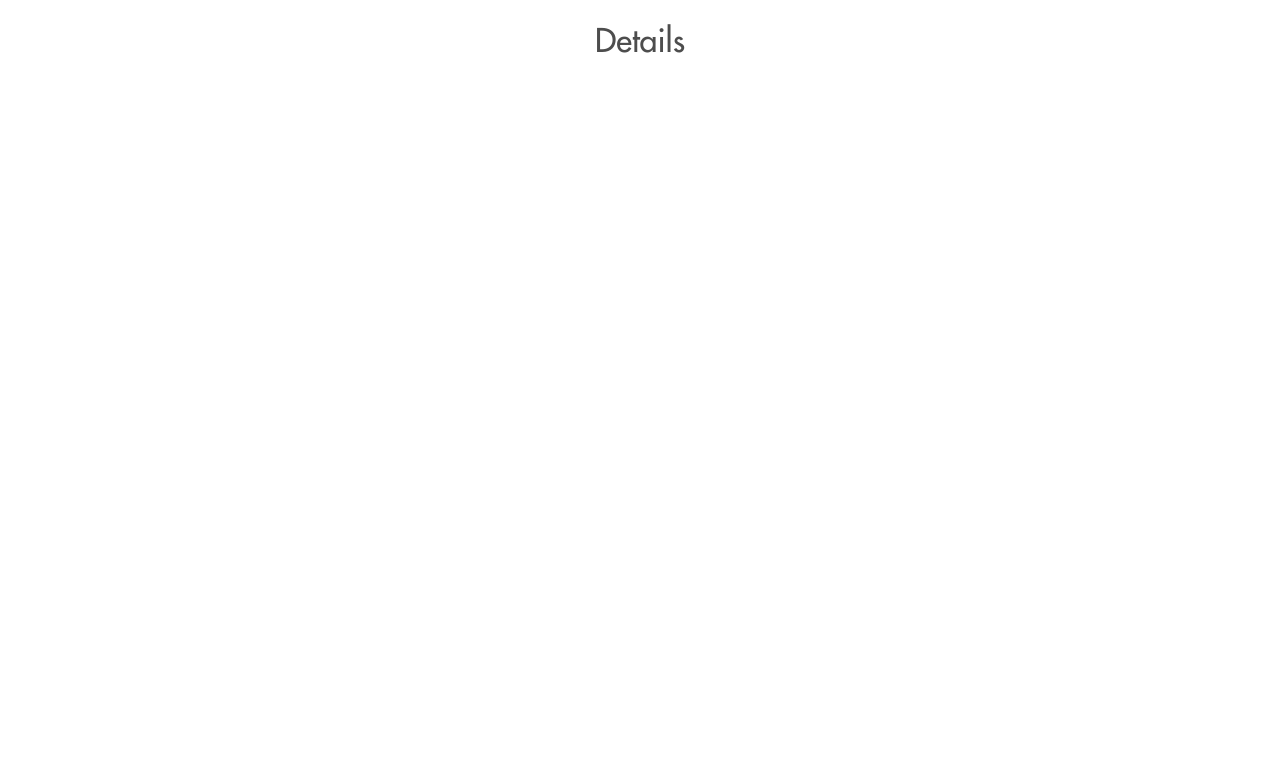
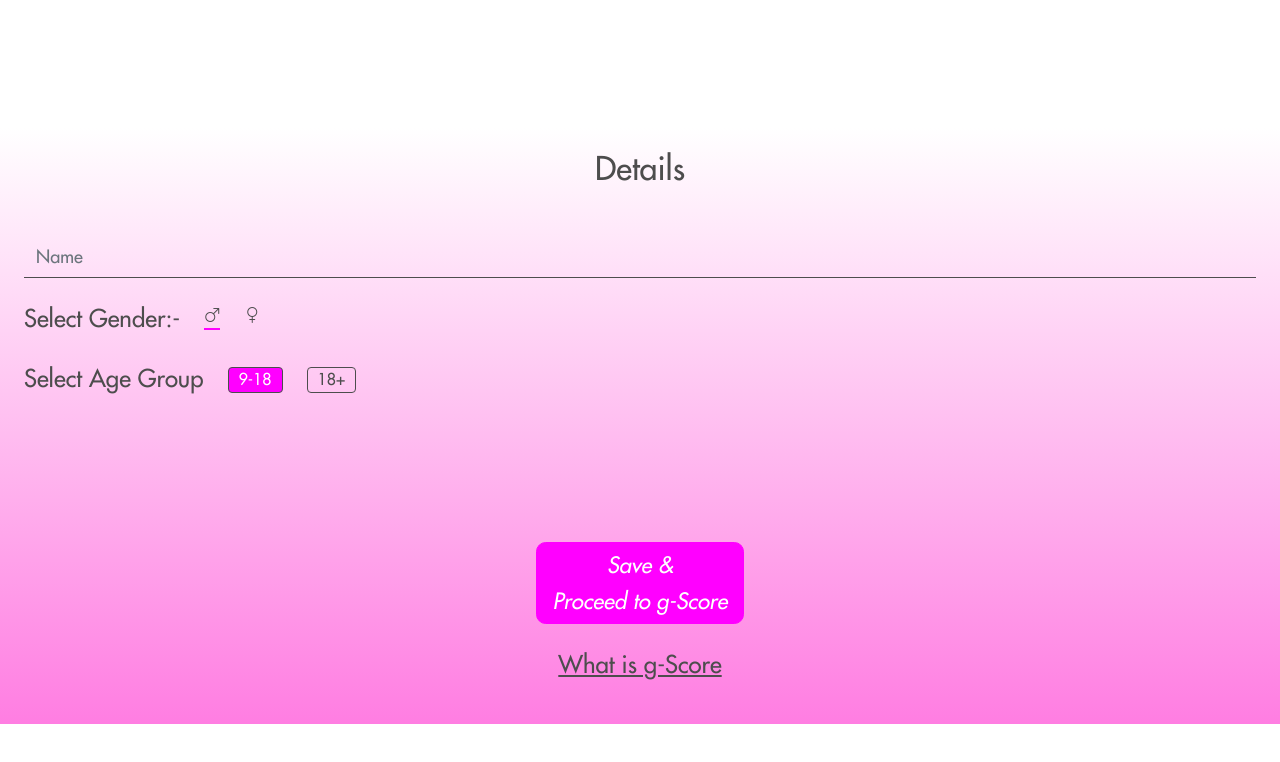
Before and after one commit to yogeshmonu/aryahut, a plain HTML site: page details.html in a window 1280 px wide. Drawn offline with nearby package versions, Linux system fonts and the light colour scheme.

Commit message:
details page completed

```diff
--- a/css/global.css
+++ b/css/global.css
@@ -48,10 +48,7 @@ a { color: var(--Grey) }
 	font-size: 22px;
 	border-radius: .6rem;
 }
-.form-control {
-	border-radius: .6rem;
-	font-size: 18px;
-}
+.form-control {	border-radius: .6rem; font-size: 18px; }
 .checkcontainer { display: block; position: relative; padding-left: 35px; margin-bottom: 12px; cursor: pointer;}
 .checkcontainer input { position: absolute; opacity: 0; cursor: pointer; }
 .radiobtn {
--- a/css/main.css
+++ b/css/main.css
@@ -3,32 +3,16 @@
 @media screen and (max-width: 600px) {
 
 /*== login screen css ==*/
-.a_crd {
-	border-radius: 1.5em;
-	min-height: 230px;
-	padding: 2.5rem 1.5rem;
-	margin-bottom: 5rem !important;
-}
+.a_crd { border-radius: 1.5em; min-height: 230px; padding: 2.5rem 1.5rem; margin-bottom: 5rem !important; }
 .log_bottom {
 	/*position: absolute;
 	bottom: 50px;*/
 	text-align: center;
 }
-.log_bottom .ay_button {
-	width: 250px;
-	margin-top: 15px;
-}
+.log_bottom .ay_button { width: 250px; margin-top: 15px; }
 .log_bottom p { font-size: 10px; }
-.log_registr {
-	padding: 25px;
-	position: relative;
-	height: 100%;
-}
-.log_registr .head_t p {
-	font-size: 15px;
-}
-
-
+.log_registr { padding: 25px; position: relative; height: 100%; }
+.log_registr .head_t p { font-size: 15px; }
 
 /*=== otp page css ====*/
 .otp_scr {
@@ -73,23 +57,8 @@
     height: 100%;
     background: rgba(255,255,255,.5);
 }
-.otp_custu_care .inr {
-    position: absolute;
-    bottom: 0;
-    background: var(--Light_Pink);
-    width: 100%;
-    padding: 25px;
-}
-span.clos {
-    position: relative;
-    top: -15px;
-    left: 50%;
-    height: 3px;
-    display: block;
-    background: var(--Grey);
-    width: 40px;
-    transform: translateX(-20px);
-}
+.otp_custu_care .inr { position: absolute; bottom: 0; background: var(--Light_Pink); width: 100%; padding: 25px;}
+span.clos { position: relative; top: -15px; left: 50%; height: 3px; display: block; background: var(--Grey); width: 40px; transform: translateX(-20px);}
 
 /*== g-score page css ==*/
 .opt { width: 70%; float: left; }
@@ -144,3 +113,16 @@ span.clos {
 .sc_wrp .lp_ar .tim { text-align: center; font-size: .8rem; }
 .sc_wrp .lp_ar .erj { background-color: var(--Grey); border: solid 2px var(--Magenta); color: #fff; width: 70px; height: 70px; border-radius: 50%; text-align: center; }
 .sc_wrp .lp_ar .ttl a { font-size: 1.5rem; text-decoration: none; }
+
+
+
+/* === details page css === */
+.dtls { margin-top: 10vh; background: rgb(255,24,203);
+	background: linear-gradient(0deg, rgba(255,24,203,0.5592814241902212) 0%, rgba(255,255,255,0.6744499635160639) 100%, rgba(255,255,255,0.7783825477857268) 100%);}
+.sgrd input[type=radio],
+.gndr input[type=radio] { position: absolute; opacity: 0; }
+.gndr input[type=radio]:checked + .radio-label { border-bottom: solid 2px var(--Magenta);}
+.sgrd .radio-label { border: solid 1px var(--Grey); border-radius: 4px; padding: 0 10px; margin-top: 5px;}
+.sgrd input[type=radio]:checked + .radio-label { background-color: var(--Magenta); color: #fff; }
+.nmtg input { border: none; border-bottom: solid 1px var(--Grey); background: transparent; }
+.dtbtm { margin-top: 15vh;}
--- a/details.html
+++ b/details.html
@@ -17,9 +17,8 @@
   </head>
   <body>
 
-<div class="p-4">
-  <div class="">
-
+<div class="">
+  <div class="p-4">
     <!-- steps -->
     <div class="otp_steps row">
       <div class="ot_step">
@@ -36,9 +35,51 @@
 </div>
 
 
-<div>
-  <div class="text-center">
+<div class="dtls p-4">
+  <div class="text-center mb-5">
     <h2>Details</h2>
+  </div>
+  <div>
+    <form>
+      <div class="mb-4 nmtg">
+        <input type="text" class="form-control rounded-0" id="exampleInputEmail1" aria-describedby="emailHelp" placeholder="Name">
+      </div>
+
+      <div class="">
+        <fieldset class="scheduler-border d-flex">
+          <p><legend class="scheduler-border">Select Gender:-</legend></p>
+          <div class="control-group d-flex">
+            <div class="form-check gndr">
+              <input class="form-check-input" type="radio" name="flexRadioDefault" id="ml" checked>
+              <label class="form-check-label radio-label" for="ml"><i class="bi bi-gender-male"></i></label>
+            </div>
+            <div class="form-check gndr">
+              <input class="form-check-input" type="radio" name="flexRadioDefault" id="fml">
+              <label class="form-check-label radio-label" for="fml"><i class="bi bi-gender-female"></i></label>
+            </div>
+          </div>
+        </fieldset>
+
+        <fieldset class="scheduler-border d-flex">
+          <p><legend class="scheduler-border">Select Age Group</legend></p>
+          <div class="control-group d-flex">
+            <div class="form-check sgrd">
+              <input class="form-check-input" type="radio" name="age" id="9t0o18" checked>
+              <label class="form-check-label radio-label" for="9t0o18">9-18</label>
+            </div>
+            <div class="form-check sgrd">
+              <input class="form-check-input" type="radio" name="age" id="18" >
+              <label class="form-check-label radio-label" for="18">18+</label>
+            </div>
+          </div>
+        </fieldset>
+      </div>
+
+      <div class="text-center dtbtm">
+        <button type="submit" class="btn ay_button"><i>Save & <br>Proceed to g-Score</i></button>
+        <p class="mt-4"><a href="" class="fs-4">What is g-Score</a></p>
+      </div>
+    </form>
   </div>
 </div>
 </div>
```
